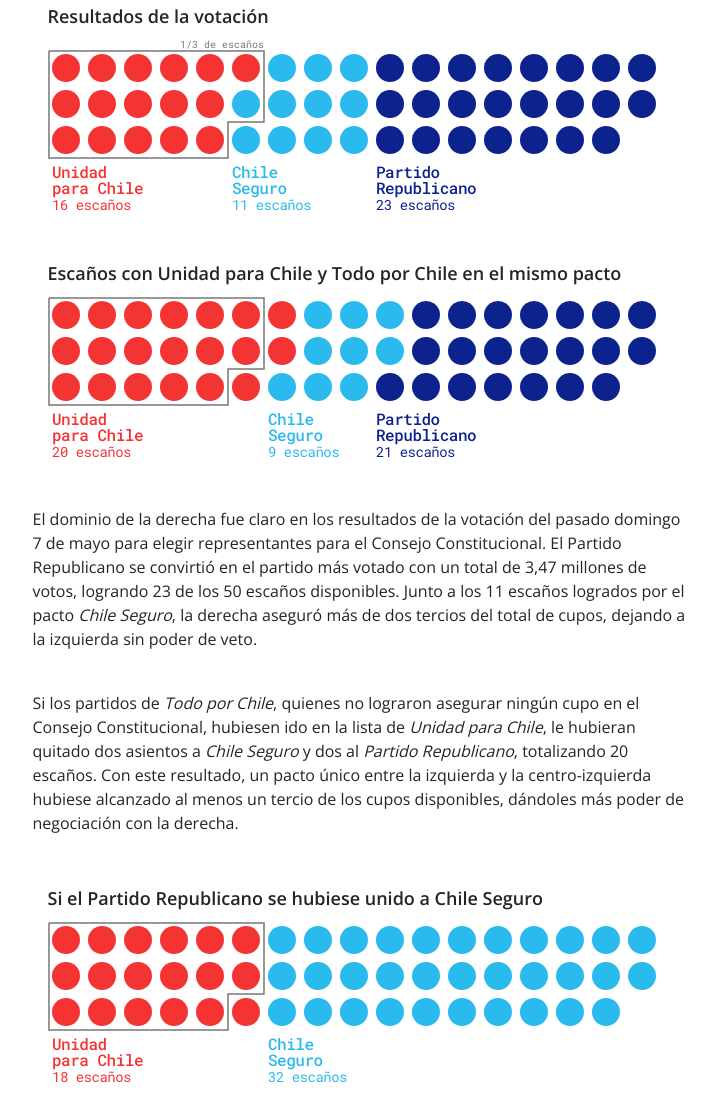
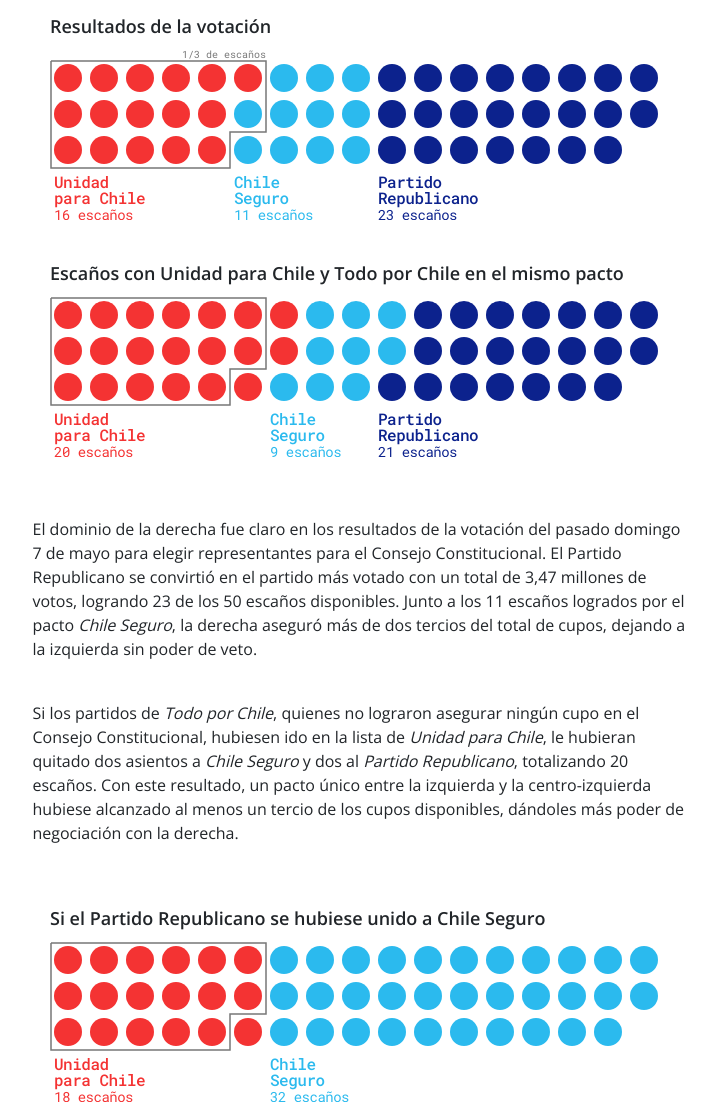
Before and after one commit to dataista-cl/alianzas-consejo-constitucional, a plain HTML site: page index.html in a window 1280 px wide. Shown: the part 206-1311 px from the top of the page, without its empty margins (280-995 px from the left). Drawn offline with nearby package versions, Linux system fonts and the light colour scheme; a web font is replaced by a local one.

Commit message:
center visualizations

```diff
--- a/css/style.css
+++ b/css/style.css
@@ -9,6 +9,12 @@ body {
   text-align: center;
   padding-top: 40px;
   padding-bottom: 30px;
+}
+
+.viz-wrapper {
+  display: block;
+  margin: 40px auto;
+  max-width: fit-content;
 }
 
 .viz-title {
--- a/index.html
+++ b/index.html
@@ -41,9 +41,11 @@
     <div class="col-sm-2 col-md-3">
     </div>
     <div class="col-xs-12 col-sm-8 col-md-6 main-text">
-      <div class="row viz">
+      <div class="row justify-content-center viz-wrapper">
         <div class="viz-title">Resultados de la votación</div>
         <div class="viz-escanos" id="escanos-final"></div>
+      </div>
+      <div class="row justify-content-center viz-wrapper">
         <div class="viz-title viz-title-middle">Escaños con Unidad para Chile y Todo por Chile en el mismo pacto</div>
         <div class="viz-escanos" id="escanos-unidad"></div>
       </div>
@@ -58,7 +60,7 @@
           Con este resultado, un pacto único entre la izquierda y la centro-izquierda hubiese alcanzado al menos un tercio de los cupos disponibles, dándoles más poder de negociación con la derecha.
         </p>
       </div>
-      <div class="row viz">
+      <div class="row justify-content-center viz-wrapper">
         <div class="viz-title">Si el Partido Republicano se hubiese unido a Chile Seguro</div>
         <div class="viz-escanos" id="escanos-seguro"></div>
       </div>
```
